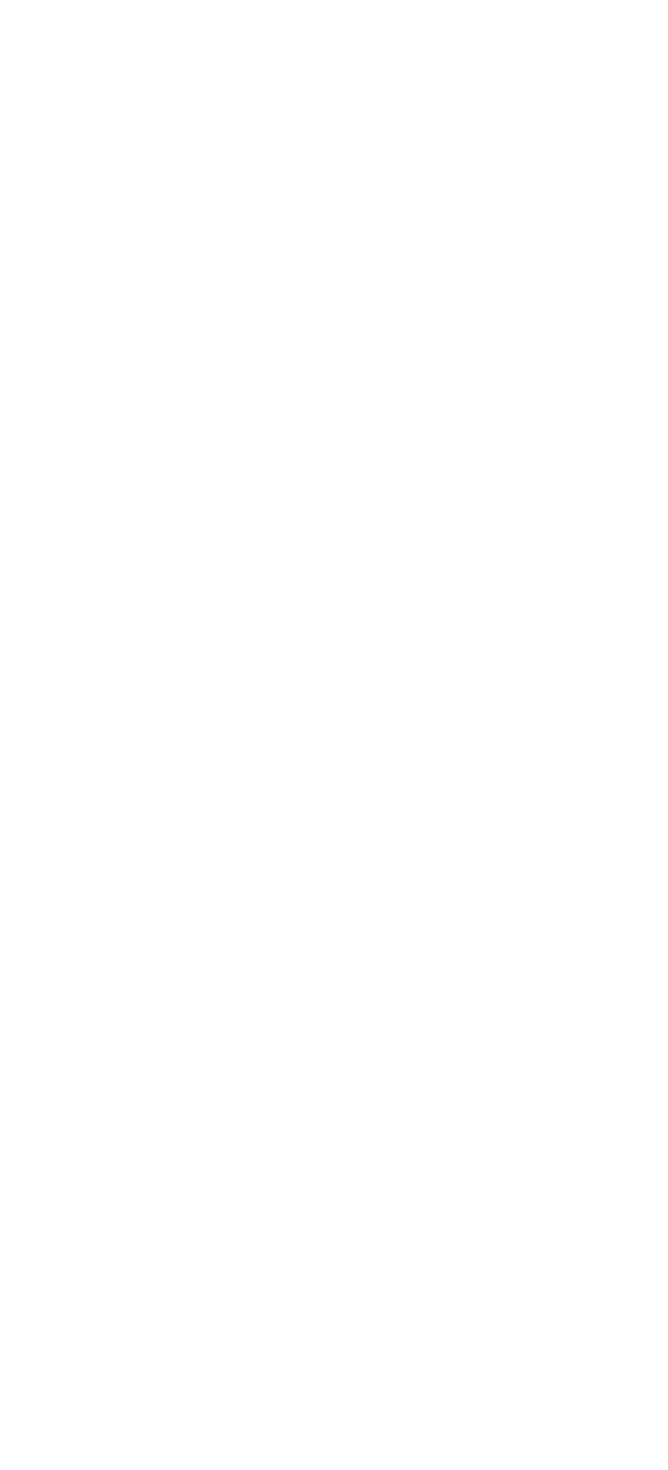
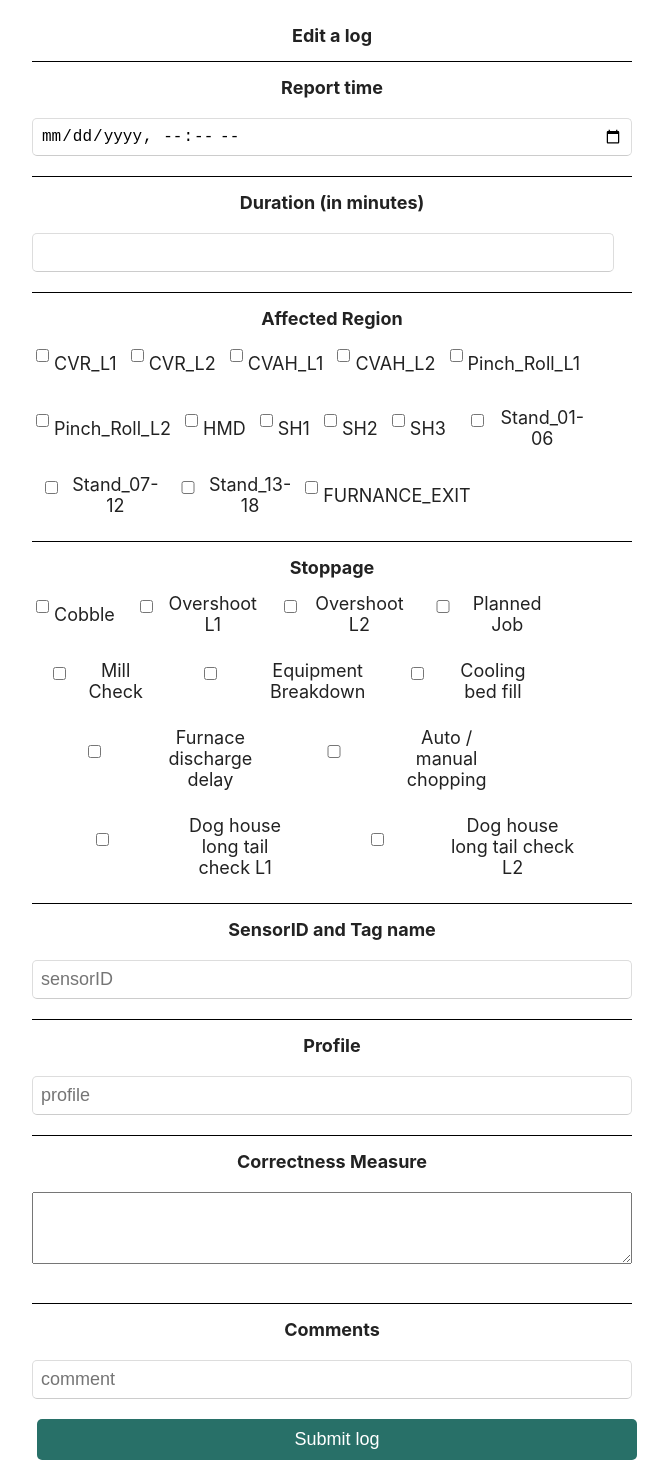
Before and after one commit to allelbhagya/works, a React (Create React App) app in the folder client/: page /edit/1 in a window 1280 px wide. Before the commit this address had no page. Shown: the part 76-1546 px from the top of the page, without its empty margins (308-976 px from the left). Before the commit the page ends 800 px from the top, so only its background shows below. Built offline with nearby package versions, Linux system fonts and the light colour scheme; no server answers.

Commit message:
edit logs

```diff
--- a/client/src/App.css
+++ b/client/src/App.css
@@ -154,8 +154,6 @@ form h1 {
 }
 
 
-
-
 button,
 header nav .nav-button {
   display: inline-block;
--- a/client/src/App.js
+++ b/client/src/App.js
@@ -7,6 +7,7 @@ import RegisterPage from "./components/RegisterPage";
 import { UserContextProvider } from './components/UserContext';
 import CreateLog from './components/CreateLog';
 import AnalysisPage from './components/AnalysisPage';
+import EditLog from './components/EditLog';
 
 function App() {
   return (
@@ -18,6 +19,7 @@ function App() {
         <Route path="/register" element={<RegisterPage />}/>
         <Route path="/create" element={<CreateLog />}/>
         <Route path="/analysis" element={<AnalysisPage/>}/>
+        <Route path="/edit/:id" element={<EditLog/>}/>
       </Route>
     </Routes>
     </UserContextProvider>
--- /dev/null
+++ b/client/src/components/EditLog.js
@@ -0,0 +1,203 @@
+// EditLog.js
+import React, { useEffect, useState } from "react";
+import { useNavigate, useParams } from "react-router-dom";
+
+export default function EditLog() {
+  const navigate = useNavigate();
+  const { id } = useParams();
+
+  const [times, setTimes] = useState("");
+  const [duration, setDuration] = useState("");
+  const [selectedRegions, setSelectedRegions] = useState([]);
+  const [sensorID, setSensorID] = useState("");
+  const [selectedStoppages, setSelectedStoppages] = useState([]);
+  const [prof, setProf] = useState("");
+  const [mea, setMea] = useState("");
+  const [comms, setComms] = useState("");
+  const [redirect, setRedirect] = useState(false);
+
+  useEffect(() => {
+    const fetchLogData = async () => {
+      try {
+        const response = await fetch(`http://localhost:4000/log/${id}`);
+        if (response.ok) {
+          const logData = await response.json();
+          setTimes(new Date(logData.time).toISOString().slice(0, 16));
+          setDuration(logData.duration);
+          setSelectedRegions(logData.region);
+          setSensorID(logData.sensorID);
+          setSelectedStoppages(logData.stoppage);
+          setProf(logData.profile);
+          setMea(logData.measure);
+          setComms(logData.comment);
+        } else {
+          console.error('Error fetching log data:', response.statusText);
+        }
+      } catch (error) {
+        console.error('Error fetching log data:', error);
+      }
+    };
+
+    fetchLogData();
+  }, [id]);
+
+  const updateLog = async (ev) => {
+    ev.preventDefault();
+
+    try {
+      const response = await fetch(`http://localhost:4000/log/${id}`, {
+        method: 'PUT',
+        headers: {
+          'Content-Type': 'application/json',
+        },
+        body: JSON.stringify({
+          time: times,
+          duration: duration,
+          region: Array.isArray(selectedRegions) ? selectedRegions.join(', ') : selectedRegions, // Updated region field
+          sensorID: sensorID,
+          stoppage: Array.isArray(selectedStoppages) ? selectedStoppages.join(', ') : selectedStoppages, // Updated stoppage field
+          profile: prof,
+          measure: mea,
+          comment: comms,
+        }),
+      });
+
+      if (response.ok) {
+        setRedirect(true);
+      } else {
+        console.error('Error updating log:', response.statusText);
+      }
+    } catch (error) {
+      console.error('Error updating log:', error);
+    }
+  };
+      const regionOptions = [
+        "CVR_L1", "CVR_L2", "CVAH_L1", "CVAH_L2", "Pinch_Roll_L1",
+        "Pinch_Roll_L2", "HMD", "SH1", "SH2", "SH3", "Stand_01-06",
+        "Stand_07-12", "Stand_13-18", "FURNANCE_EXIT"
+      ];
+
+      const stoppageOptions = [
+        "Cobble", "Overshoot L1", "Overshoot L2", "Planned Job", "Mill Check",
+        "Equipment Breakdown", "Cooling bed fill", "Furnace discharge delay",
+        "Auto / manual chopping", "Dog house long tail check L1", "Dog house long tail check L2"
+      ];
+
+      const handleRegionChange = (selectedRegion) => {
+        const updatedRegions = Array.isArray(selectedRegions)
+          ? (selectedRegions.includes(selectedRegion)
+            ? selectedRegions.filter(region => region !== selectedRegion)
+            : [...selectedRegions, selectedRegion])
+          : [selectedRegion];
+
+        setSelectedRegions(updatedRegions);
+      };
+
+
+      const handleStoppageChange = (selectedStoppage) => {
+        const updatedStoppages = Array.isArray(selectedStoppages)
+          ? (selectedStoppages.includes(selectedStoppage)
+            ? selectedStoppages.filter(stoppage => stoppage !== selectedStoppage)
+            : [...selectedStoppages, selectedStoppage])
+          : [selectedStoppage];
+
+        setSelectedStoppages(updatedStoppages);
+      };
+      useEffect(() => {
+        if (redirect) {
+          navigate('/'); // Navigate after the component has rendered
+        }
+      }, [redirect, navigate]);
+
+
+
+      return (
+        <form className="logform" onSubmit={updateLog}>
+          <h1>Edit a log</h1>
+          <label>Report time</label>
+          <input
+            type="datetime-local"
+            value={times}
+            onChange={(ev) => setTimes(ev.target.value)}
+          />
+          <label>
+            Duration (in minutes)
+          </label>
+          <input
+            type="number"
+            value={duration}
+            onChange={ev => setDuration(ev.target.value)}
+          />
+          <label>Affected Region</label>
+          <div className="region-options">
+            {regionOptions.map((region) => (
+              <div key={region} className="region-option">
+                <input
+                  type="checkbox"
+                  id={region}
+                  value={region}
+                  checked={selectedRegions.includes(region)}
+                  onChange={() => handleRegionChange(region)}
+                />
+                <label htmlFor={region}>{region}</label>
+              </div>
+            ))}
+          </div>
+          <label>Stoppage</label>
+          <div className="stoppage-options">
+      {stoppageOptions.map((stoppage) => (
+        <div key={stoppage} className="stoppage-option">
+          <input
+            type="checkbox"
+            id={stoppage}
+            value={stoppage}
+            checked={selectedStoppages.includes(stoppage)}
+            onChange={() => handleStoppageChange(stoppage)}
+          />
+          <label htmlFor={stoppage}>{stoppage}</label>
+        </div>
+      ))}
+    </div>
+
+
+          <label>
+            SensorID and Tag name
+          </label>
+          <input
+            type="text"
+            placeholder="sensorID"
+            value={sensorID}
+            onChange={ev => setSensorID(ev.target.value)}
+          />
+          <label>
+            Profile
+          </label>
+          <input
+            type="text"
+            placeholder="profile"
+            value={prof}
+            onChange={ev => setProf(ev.target.value)}
+          />
+          <label>
+            Correctness Measure
+          </label>
+          <textarea
+            name=""
+            id=""
+            rows="3"
+            value={mea}
+            onChange={ev => setMea(ev.target.value)}
+          ></textarea>
+          <label>
+            Comments
+          </label>
+          <input
+            type="text"
+            placeholder="comment"
+            value={comms}
+            onChange={ev => setComms(ev.target.value)}
+          />
+          <button>Submit log</button>
+        </form>
+      )
+    }
--- a/client/src/components/IndexPage.js
+++ b/client/src/components/IndexPage.js
@@ -1,8 +1,10 @@
 // IndexPage.js
 import React, { useEffect, useState } from 'react';
 import Log from './Log';
+import { useNavigate } from 'react-router-dom';
 
 export default function IndexPage() {
+  const navigate = useNavigate();
   const [logs, setLogs] = useState([]);
   const [searchTerm, setSearchTerm] = useState('');
 
@@ -40,9 +42,10 @@ const handleDelete = async (logId) => {
   }
 };
 
-  const handleEdit = (logId) => {
-    console.log('Edit log with ID:', logId);
-  };
+const handleEdit = (logId) => {
+  // Redirect to the edit page with the logId
+  navigate(`/edit/${logId}`);
+};
 
   const filteredLogs = logs.filter(log =>
     Object.values(log || {}).some(value =>
@@ -85,6 +88,7 @@ const handleDelete = async (logId) => {
                 {...log}
                 onDelete={() => handleDelete(log._id)}
                 onEdit={handleEdit}
+
               />
             ))
           ) : (
```
Also changed, not shown: 2 other files (tests, documents, lock files or other folders).
